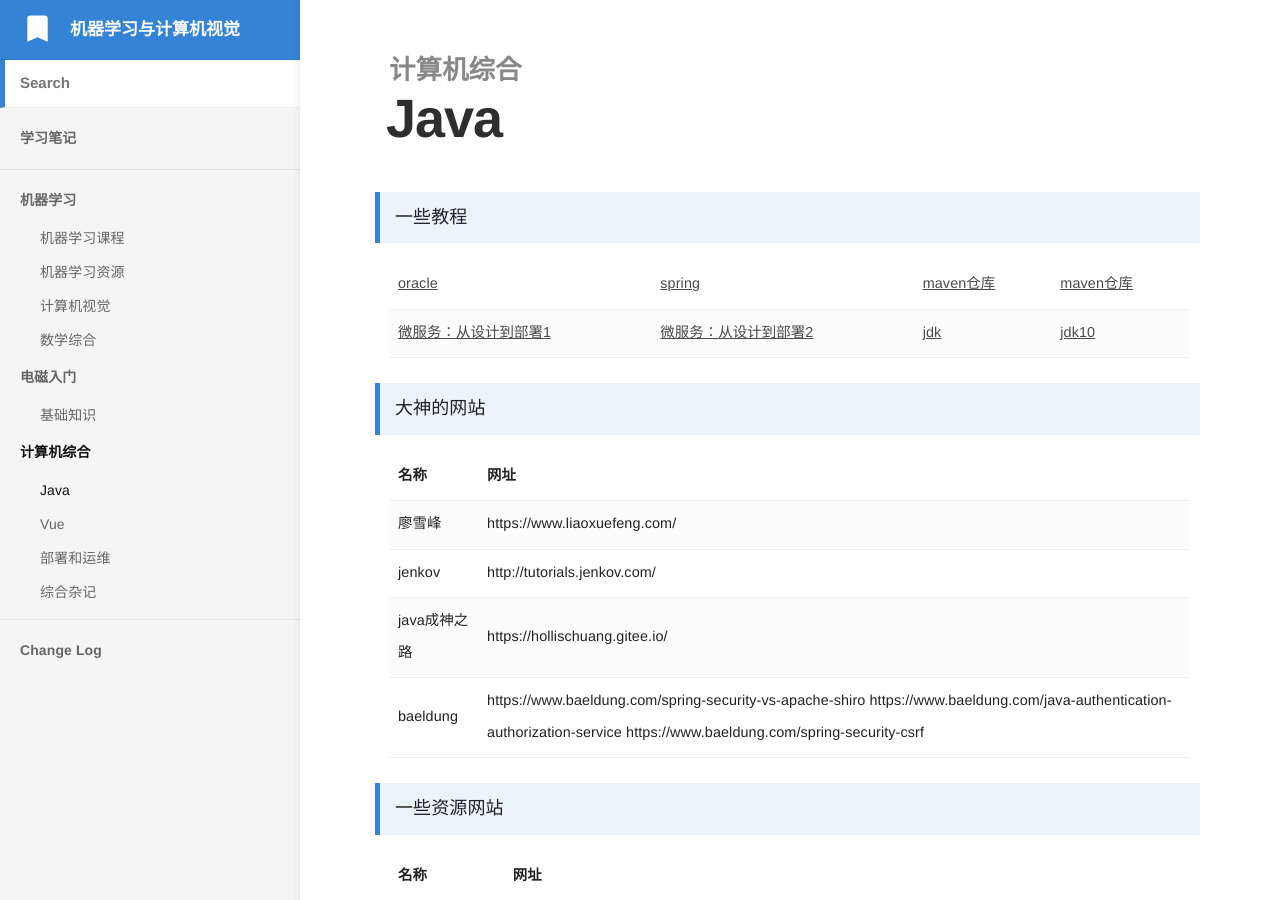
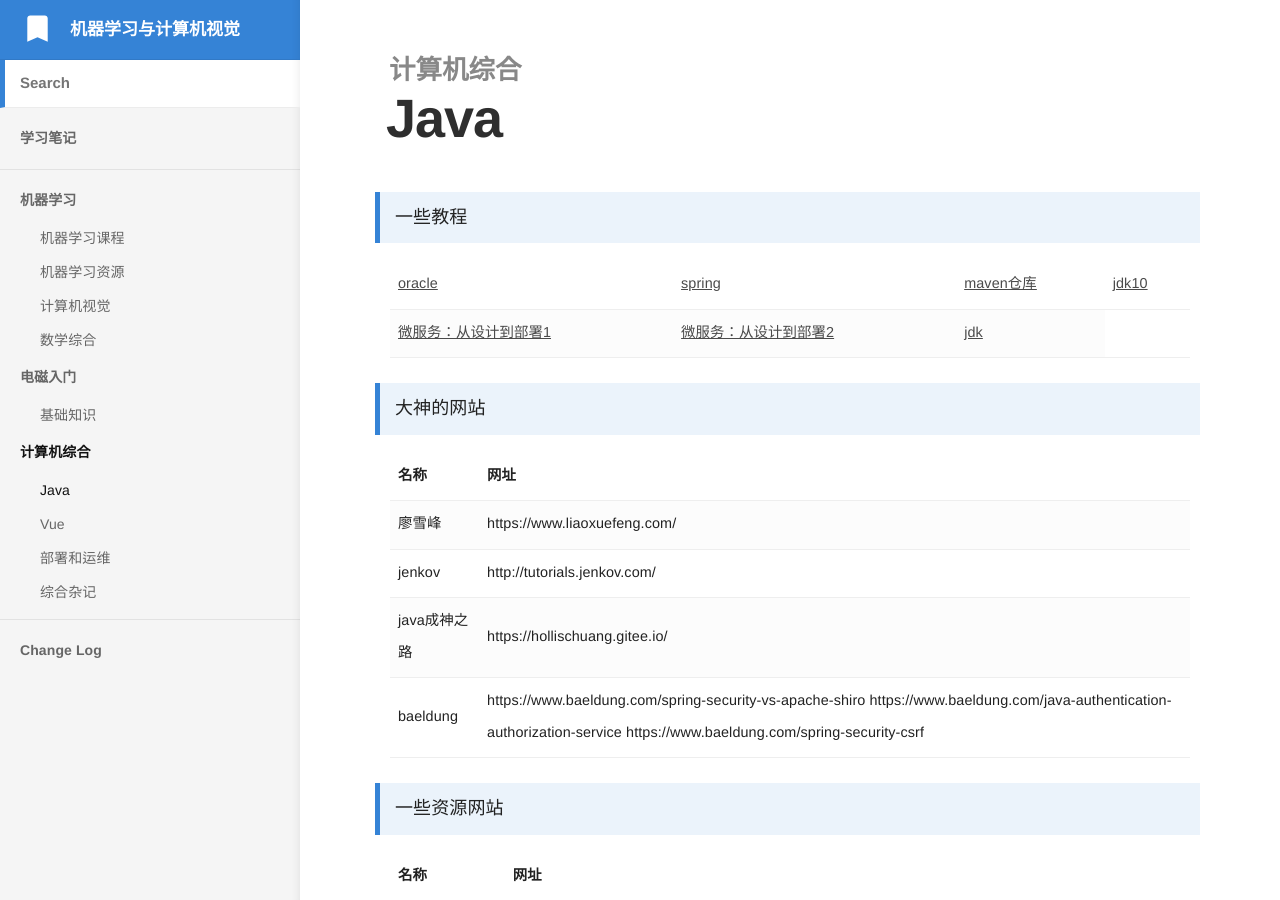
Before and after one commit to bashendixie/Machine_Learning_Notes, a Jekyll site: the page built from _docs/5、计算机综合/Java.md, in a window 1280 px wide and 900 px high. Built offline with Jekyll 4.4.1, drawn with Linux system fonts in a browser that asks for light colours; some web fonts are replaced.

Commit message:
no message

```diff
--- a/_docs/5、计算机综合/Java.md
+++ b/_docs/5、计算机综合/Java.md
@@ -18,7 +18,7 @@ order: 1
 				<a href="https://mvnrepository.com/search?q=elasticsearch" target="_blank">maven仓库</a>
 			</td>
 			<td>
-				<a href="https://github.com/DocsHome/microservices" target="_blank">maven仓库</a>
+				<a href="http://openjdk.java.net/projects/jdk/10/" target="_blank">jdk10</a>
 			</td>
 		</tr>
 		<tr>
@@ -30,9 +30,6 @@ order: 1
 			</td>
 			<td>
 				<a href="http://hg.openjdk.java.net/jdk" target="_blank">jdk</a>
-			</td>
-			<td>
-				<a href="http://openjdk.java.net/projects/jdk/10/" target="_blank">jdk10</a>
 			</td>
 		</tr>
 	</tbody>
@@ -87,7 +84,6 @@ order: 1
 				https://www.baeldung.com/spring-security-csrf
 			</td>
 		</tr>
-
 	</tbody>
 </table>
 
```
